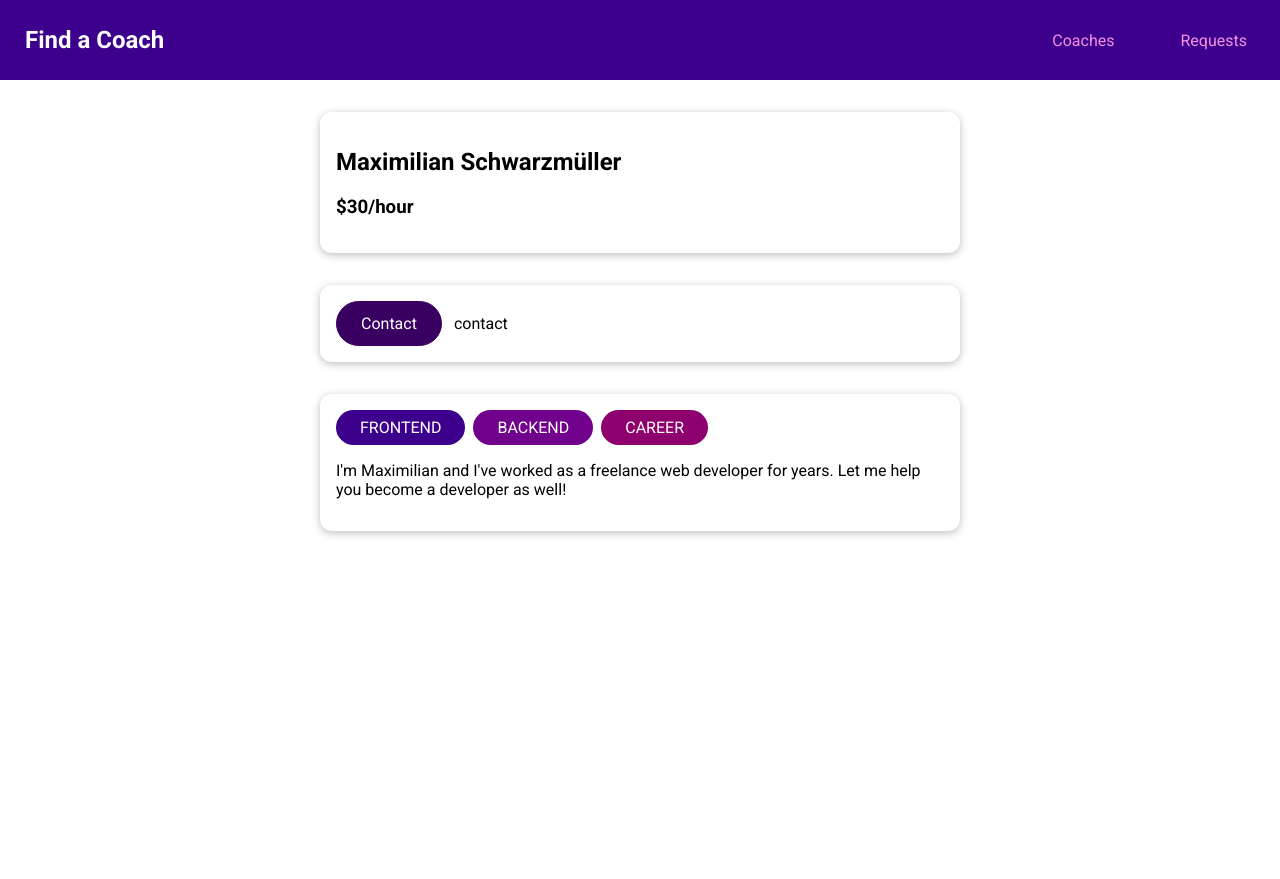
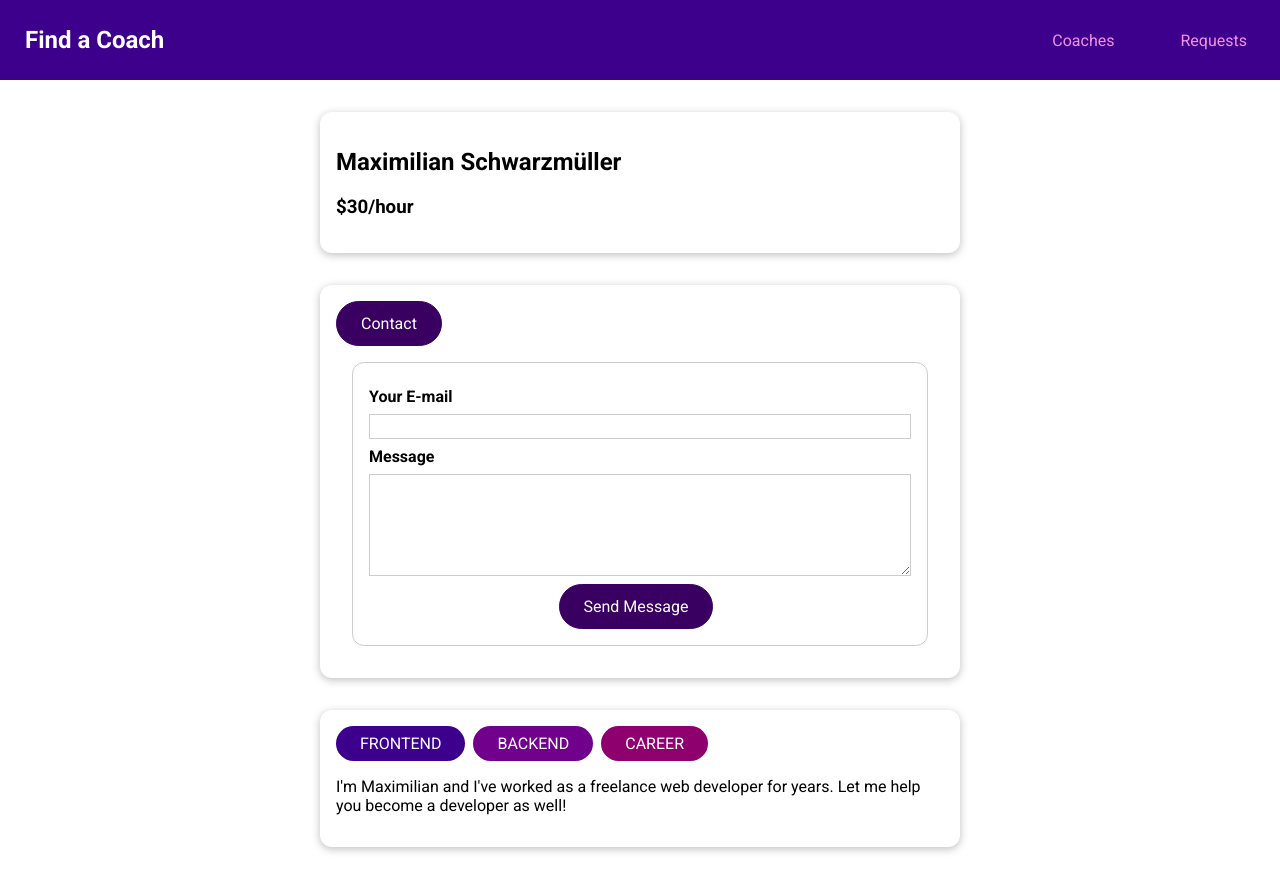
Before and after one commit to Anastasia-Gorobets/findACoach, a Vue app: page /coaches/c1/contact in a window 1280 px wide. Before the commit the page ends 800 px from the top, so only its background shows below. Built offline with nearby package versions, Linux system fonts and the light colour scheme.

Commit message:
Outputting requests

```diff
--- a/src/pages/requests/ContactCoach.vue
+++ b/src/pages/requests/ContactCoach.vue
@@ -1,13 +1,101 @@
 <template>
-contact
+<form @submit.prevent="sendMessage">
+  <div class="form-control">
+    <label for="email">Your E-mail</label>
+    <input v-model.trim="email" type="email" id="email">
+  </div>
+
+  <div class="form-control">
+    <label for="message">Message</label>
+    <textarea rows="5" v-model.trim="message" id="message"></textarea>
+  </div>
+
+  <div class="actions">
+    <base-button>Send Message</base-button>
+  </div>
+
+
+</form>
 </template>
 
 <script>
+import BaseButton from "../../components/ui/BaseButton";
 export default {
-  name: "ContactCoach"
+  name: "ContactCoach",
+  components: {BaseButton},
+  data(){
+    return{
+      email:'',
+      message:'',
+      isValid:true
+    }
+  },
+
+  methods:{
+
+    sendMessage(){
+      this.isValid = true;
+
+      if(this.email === '' || this.message === ''){
+        this.isValid = false;
+        return;
+      }else{
+        console.log('send');
+        console.log(this.$route.params.id);
+
+
+
+        this.$store.dispatch('requests/contactCoach',{email:this.email,message:this.message, coachId:this.$route.params.id});
+
+        this.$router.replace('/coaches');
+      }
+    }
+
+  }
+
 }
 </script>
 
 <style scoped>
+form {
+  margin: 1rem;
+  border: 1px solid #ccc;
+  border-radius: 12px;
+  padding: 1rem;
+}
 
+.form-control {
+  margin: 0.5rem 0;
+}
+
+label {
+  font-weight: bold;
+  margin-bottom: 0.5rem;
+  display: block;
+}
+
+input,
+textarea {
+  display: block;
+  width: 100%;
+  font: inherit;
+  border: 1px solid #ccc;
+  padding: 0.15rem;
+}
+
+input:focus,
+textarea:focus {
+  border-color: #3d008d;
+  background-color: #faf6ff;
+  outline: none;
+}
+
+.errors {
+  font-weight: bold;
+  color: red;
+}
+
+.actions {
+  text-align: center;
+}
 </style>
--- /dev/null
+++ b/src/pages/requests/RequestItem.vue
@@ -0,0 +1,46 @@
+<template>
+  <li>
+    <p>
+      <base-button mode="flat" link :to="detailLink">{{coachName}}</base-button>
+    </p>
+    <p>{{userEmail}}</p>
+    <p>{{message}}</p>
+  </li>
+</template>
+
+<script>
+import BaseButton from "../../components/ui/BaseButton";
+export default {
+  name: "RequestItem",
+  components: {BaseButton},
+  props:['coachName','userEmail','message', 'coachId'],
+  computed:{
+    detailLink(){
+      return '/coaches/'+this.coachId;
+    }
+  }
+}
+</script>
+
+<style scoped>
+li {
+  margin: 1rem 0;
+  border: 1px solid #ccc;
+  padding: 1rem;
+}
+
+a {
+  color: #3d008d;
+  text-decoration: none;
+  font-weight: bold;
+}
+
+a:hover,
+a:active {
+  color: #8d007a;
+}
+
+p {
+  margin: 0.5rem 0 0 0;
+}
+</style>
--- a/src/pages/requests/RequestsReceive.vue
+++ b/src/pages/requests/RequestsReceive.vue
@@ -1,13 +1,61 @@
 <template>
-Requests
+
+<section>
+
+  <base-card>
+    <ul  v-for="request in requests" :key="request.id">
+      <request-item :coach-id="request.coachId" :message="request.message" :userEmail="request.userEmail" :coach-name="coachName(request.coachId)"></request-item>
+    </ul>
+
+    <h3 v-if="!hasRequsts">There are no requestes</h3>
+  </base-card>
+</section>
+
 </template>
 
 <script>
+import RequestItem from "./RequestItem";
 export default {
-name: "RequestsReceive"
+name: "RequestsReceive",
+  components:{RequestItem},
+  computed:{
+    requests(){
+      return this.$store.getters['requests/requests'];
+    },
+
+    hasRequsts(){
+      return this.$store.getters['requests/requests'].length > 0 ? true :false;
+    },
+    coaches(){
+      return this.$store.getters['coaches/coaches'];
+    },
+
+  },
+
+  methods:{
+
+    coachName(coachId){
+      const coach = this.coaches.find(coach => coach.id === coachId);
+      return coach ? coach.firstName + ' ' + coach.lastName : '';
+    },
+
+  }
 }
 </script>
 
 <style scoped>
+header {
+  text-align: center;
+}
 
+ul {
+  list-style: none;
+  margin: 2rem auto;
+  padding: 0;
+  max-width: 30rem;
+}
+
+h3 {
+  text-align: center;
+}
 </style>
--- a/src/store/index.js
+++ b/src/store/index.js
@@ -1,10 +1,12 @@
 import { createStore } from 'vuex';
 
 import coachModules from './modules/coaches/index';
+import requestsModules from './modules/requests/index';
 
 export default createStore({
     modules:{
         'coaches':coachModules,
+        'requests':requestsModules,
     },
     state(){
         return {
--- /dev/null
+++ b/src/store/modules/requests/index.js
@@ -0,0 +1,40 @@
+export default {
+    namespaced:true,
+    state() {
+        return{
+
+            requests:[]
+
+        }
+
+    },
+    mutations:{
+        addRequest(state, payload){
+            state.requests.push(payload);
+        }
+    },
+
+    actions:{
+
+        contactCoach(context, payload){
+            const newRequest = {
+                id:new Date().toISOString(),
+                coachId:payload.coachId,
+                userEmail : payload.email,
+                message : payload.message,
+            };
+
+            context.commit('addRequest',newRequest);
+        }
+
+
+    },
+    getters:{
+
+        requests(state){
+            return state.requests;
+        }
+
+
+    }
+}
```
